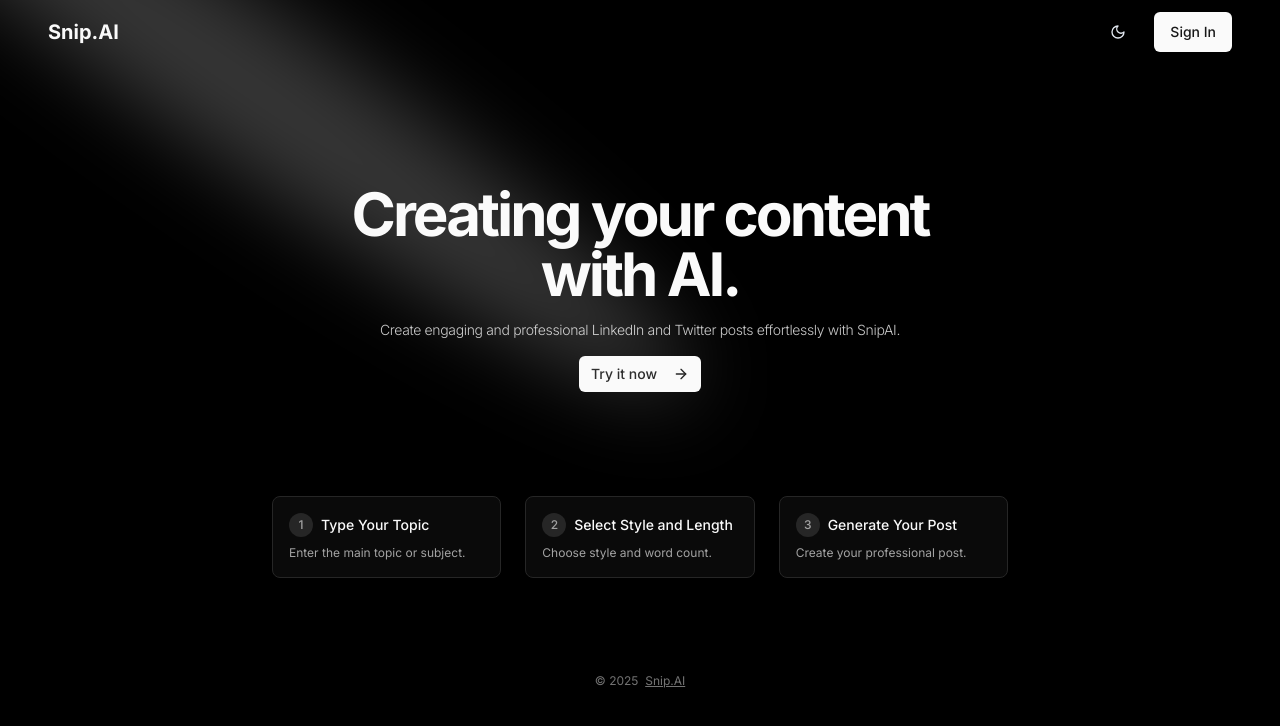
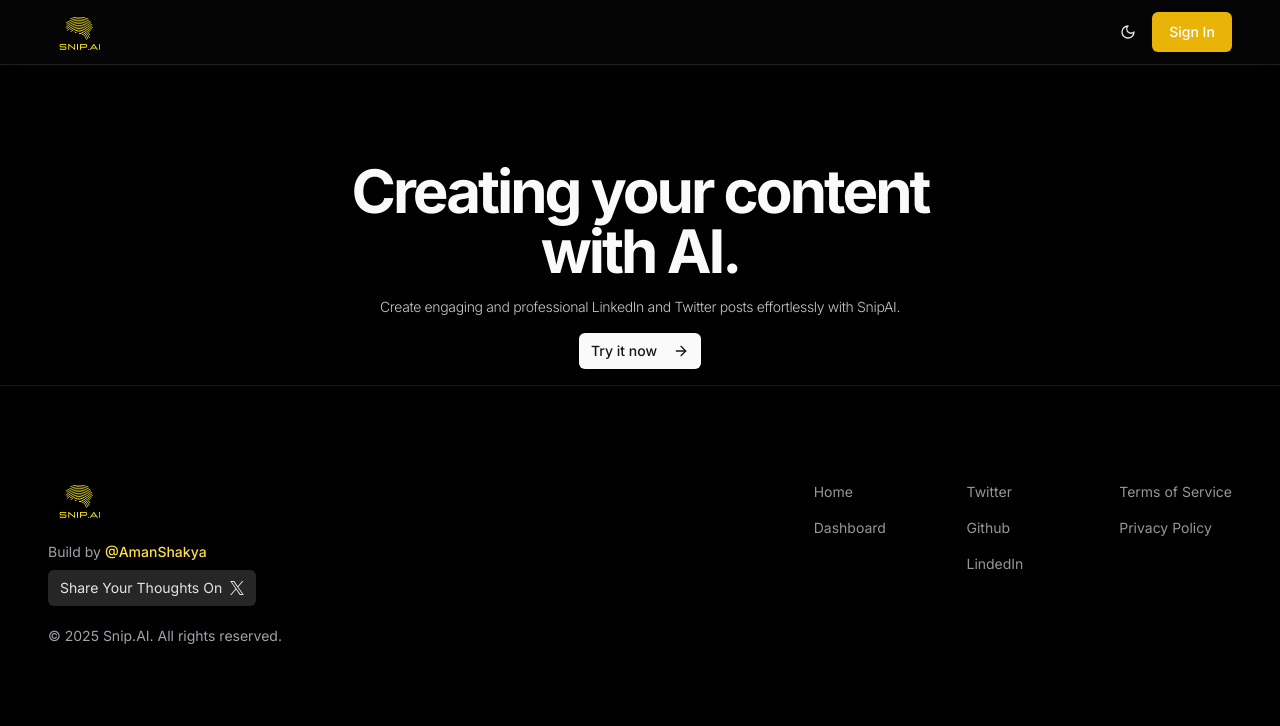
Before and after one commit to AmanShakya0018/Snip, a Next.js app: page / in a window 1280 px wide. Shown: the top 726 px of the page. Built offline with nearby package versions, Linux system fonts and the light colour scheme; no server answers.

Commit message:
feat: implement new components and apply minor UI tweaks

```diff
--- a/app/(main)/page.tsx
+++ b/app/(main)/page.tsx
@@ -1,20 +1,13 @@
+import Footer from "@/components/footer";
 import Hero from "@/components/Hero";
 import Navbar from "@/components/navbar";
-import StepsToCreate from "@/components/stepstocreate";
-import { Spotlight } from "@/components/ui/spotlight";
-import Link from "next/link";
 
 export default function Home() {
   return (
-    <div className="flex flex-col min-h-[100dvh] space-y-6">
+    <>
       <Navbar />
       <Hero />
-      <StepsToCreate />
-      <p className="h-[30px] flex items-center justify-center text-neutral-500 text-xs w-full mt-auto">© 2025 &nbsp;<Link href={"http://amanshakya.in"} target="_blank" className="underline">{" "}Snip.AI</Link></p>
-      <Spotlight
-        className="-top-40 left-0 md:left-60 md:-top-20"
-        fill="white"
-      />
-    </div>
+      <Footer />
+    </>
   );
 }
--- a/app/globals.css
+++ b/app/globals.css
@@ -33,6 +33,9 @@
     --chart-4: 43 74% 66%;
     --chart-5: 27 87% 67%;
     --radius: 0.5rem;
+
+    --primary-glow: 47.9 95.8% 53.1% / 0.2;
+    --secondary-glow: 0 0% 40% / 0.1;
   }
   .dark {
     --background: 0 0% 3.9%;
@@ -59,6 +62,9 @@
     --chart-3: 30 80% 55%;
     --chart-4: 280 65% 60%;
     --chart-5: 340 75% 55%;
+
+    --primary-glow: 47.9 95.8% 53.1% / 0.25;
+    --secondary-glow: 0 0% 40% / 0.2;
   }
 }
 
--- a/components/SignInButton.tsx
+++ b/components/SignInButton.tsx
@@ -2,14 +2,23 @@
 import React from "react";
 import { Button } from "./ui/button";
 import Link from "next/link";
+import { useSession } from "next-auth/react";
+import { Loader2 } from "lucide-react";
 
 type Props = { text: string };
 
 const SignInButton = ({ text }: Props) => {
+
+  const { status } = useSession();
+
   return (
-    <Button>
+    <Button className="bg-yellow-500 text-white min-w-20 hover:bg-yellow-600">
       <Link href="/signin">
-        {text}
+        {status === "loading" ? (
+          <Loader2 className="h-2 w-2 animate-spin" />
+        ) : (
+          <>{text}</>
+        )}
       </Link>
     </Button>
   );
--- a/components/SignInComponent.tsx
+++ b/components/SignInComponent.tsx
@@ -38,7 +38,7 @@
 
     <div className='min-h screen'>
       <div className="flex min-h-screen bg-background">
-        <div className="hidden md:flex md:w-1/2 bg-emerald-600 items-center justify-center p-8">
+        <div className="hidden md:flex md:w-1/2 bg-yellow-400 items-center justify-center p-8">
           <div className="space-y-6">
             <h1 className="text-4xl font-bold text-white">Create Impactful Posts</h1>
             <div className="space-y-4">
@@ -61,9 +61,9 @@
           <div className="w-full max-w-md space-y-8">
             <div>
 
-              <Image src="/logo.png" width={500} height={500} alt="logo" className='h-12 w-12' />
+              <Image src="/logo.png" width={500} height={500} alt="logo" className='h-16 w-16' />
               <h2 className="mt-6 text-3xl font-bold tracking-tight text-foreground">See what&apos;s happening</h2>
-              <p className="mt-2 text-sm text-muted-foreground">Join SnipAI today.</p>
+              <p className="mt-2 text-sm text-muted-foreground">Join Snip.AI today.</p>
             </div>
             <div className="space-y-4">
               <button
--- /dev/null
+++ b/components/footer.tsx
@@ -0,0 +1,80 @@
+"use client"
+import Link from 'next/link'
+import React from 'react'
+import Image from 'next/image'
+
+const Footer = () => {
+
+  return (
+    <div className="border-t border-neutral-100 dark:border-white/[0.1] px-8 py-20 bg-white dark:bg-black">
+      <div className="max-w-7xl mx-auto text-sm px-4 text-gray-400 flex sm:flex-row flex-col justify-between items-start ">
+        <div>
+          <div className="mb-2 flex">
+            <Link href="/" className="flex items-center">
+              <Image
+                width={500}
+                height={500}
+                src={"/logo.png"}
+                alt="Snip"
+                quality={100}
+                priority={true}
+                className="w-16 h-16 rounded-xl object-cover flex-shrink-0 mt-1"
+              />
+            </Link>
+          </div>
+          <div className="mt-2 text-zinc-400">
+            Build by
+            <a className="dark:text-yellow-300 pl-1 font-medium text-neutral-600" target="__blank" href="https://www.amanshakya.in">@AmanShakya</a>
+          </div>
+          <div className="mt-2 mr-2 max-w-fit">
+            <Link href="https://x.com/compose/tweet?text=%F0%9F%93%A2%20Created%20a%20professional%20post%20with%20%23SnipAI!%20Effortlessly%20generate%20engaging%20content%20for%20LinkedIn%20and%20Twitter%20%F0%9F%92%AC%20%40amanshakya0018
+" target='_blank'>
+              <div className='flex flex-row items-center gap-2 text-zinc-900 dark:text-zinc-200 rounded-md px-3 py-2 bg-neutral-200 dark:bg-neutral-800'>
+                Share Your Thoughts On
+                <svg
+                  height="14"
+                  viewBox="0 0 1200 1227"
+                  fill="currentColor"
+                  width="14"
+                  xmlns="http://www.w3.org/2000/svg"
+                >
+                  <path d="M714.163 519.284L1160.89 0H1055.03L667.137 450.887L357.328 0H0L468.492 681.821L0 1226.37H105.866L515.491 750.218L842.672 1226.37H1200L714.137 519.284H714.163ZM569.165 687.828L521.697 619.934L144.011 79.6944H306.615L611.412 515.685L658.88 583.579L1055.08 1150.3H892.476L569.165 687.854V687.828Z" />
+                </svg>
+              </div>
+            </Link>
+          </div>
+          <p className="text-sm dark:text-zinc-400 mt-5">
+            © {new Date().getFullYear()} Snip.AI. All rights reserved.
+          </p>
+        </div>
+        <div className="grid grid-cols-3 gap-10 items-start mt-10 md:mt-0">
+          <div className="flex justify-center space-y-4 flex-col mt-4">
+            <Link href='/'>
+              <p className="hover:text-foreground/80 text-foreground/60">Home</p>
+            </Link>
+            <Link href='/dashboard'>
+              <p className="hover:text-foreground/80 text-foreground/60">Dashboard</p>
+            </Link>
+          </div>
+          <div className="flex justify-center space-y-4 flex-col mt-4">
+            <Link href='https://x.com/AmanShakya0018' target="_blank">
+              <p className="hover:text-foreground/80 text-foreground/60">Twitter</p>
+            </Link>
+            <Link href='https://www.github.com/amanshakya0018/' target='_blank'>
+              <p className="hover:text-foreground/80 text-foreground/60">Github</p>
+            </Link>
+            <Link href='https://www.linkedin.com/in/amanshakya0018/' target='_blank'>
+              <p className="hover:text-foreground/80 text-foreground/60">LindedIn</p>
+            </Link>
+          </div>
+          <div className="flex justify-center space-y-4 flex-col mt-4">
+            <p className="hover:text-foreground/80 text-foreground/60"><a href='/termsofservice' target='_blank'>Terms of Service</a></p>
+            <p className="hover:text-foreground/80 text-foreground/60"><a href='/privacypolicy' target='_blank'>Privacy Policy</a></p>
+          </div>
+        </div>
+      </div>
+    </div>
+  )
+}
+
+export default Footer
--- a/components/navbar.tsx
+++ b/components/navbar.tsx
@@ -1,32 +1,37 @@
-'use client';
+'use client'
+import Image from 'next/image';
 import React from 'react';
 import Link from 'next/link';
+import { useSession } from 'next-auth/react';
+import { Themetoggle } from './ThemeToggle';
 import UserAccountNav from './UserAccountNav';
 import SignInButton from './SignInButton';
-import { useSession } from 'next-auth/react';
-import { Themetoggle } from './ThemeToggle';
+
 
 const Navbar = () => {
 
   const { data: session } = useSession();
 
   return (
-    <nav className="z-50 sticky top-0 w-full px-4 lg:px-8">
+    <nav className="z-50 sticky top-0 w-full bg-secondary/15 shadow-lg shadow-neutral-600/5 backdrop-blur-lg border-b border-primary/10 px-4 lg:px-8
+">
       <div className="max-w-7xl mx-auto px-4">
         <div className="flex justify-between items-center h-16">
-          <Link href="/" className="flex items-center space-x-2">
-            <span className="text-xl font-bold">Snip.AI</span>
-          </Link>
-          <div className="hidden md:flex items-center space-x-4">
-            <Themetoggle />
-            {session?.user ? (
-              <UserAccountNav user={session.user} />
-            ) : (
-              <SignInButton text={"Sign In"} />
-            )}
+          <div className='flex items-center space-x-12'>
+            <Link href="/" className="flex items-center">
+              <Image
+                width={500}
+                height={500}
+                src={"/logo.png"}
+                alt="talko"
+                quality={100}
+                priority={true}
+                className="w-16 h-16 rounded mt-1 object-cover flex-shrink-0"
+              />
+            </Link>
           </div>
 
-          <div className="md:hidden flex items-center space-x-1">
+          <div className="flex items-center space-x-1">
             <Themetoggle />
             {session?.user ? (
               <UserAccountNav user={session.user} />
@@ -35,7 +40,6 @@
             )}
           </div>
         </div>
-
       </div>
     </nav>
   );
```
Also changed, not shown: public/logo.png.
